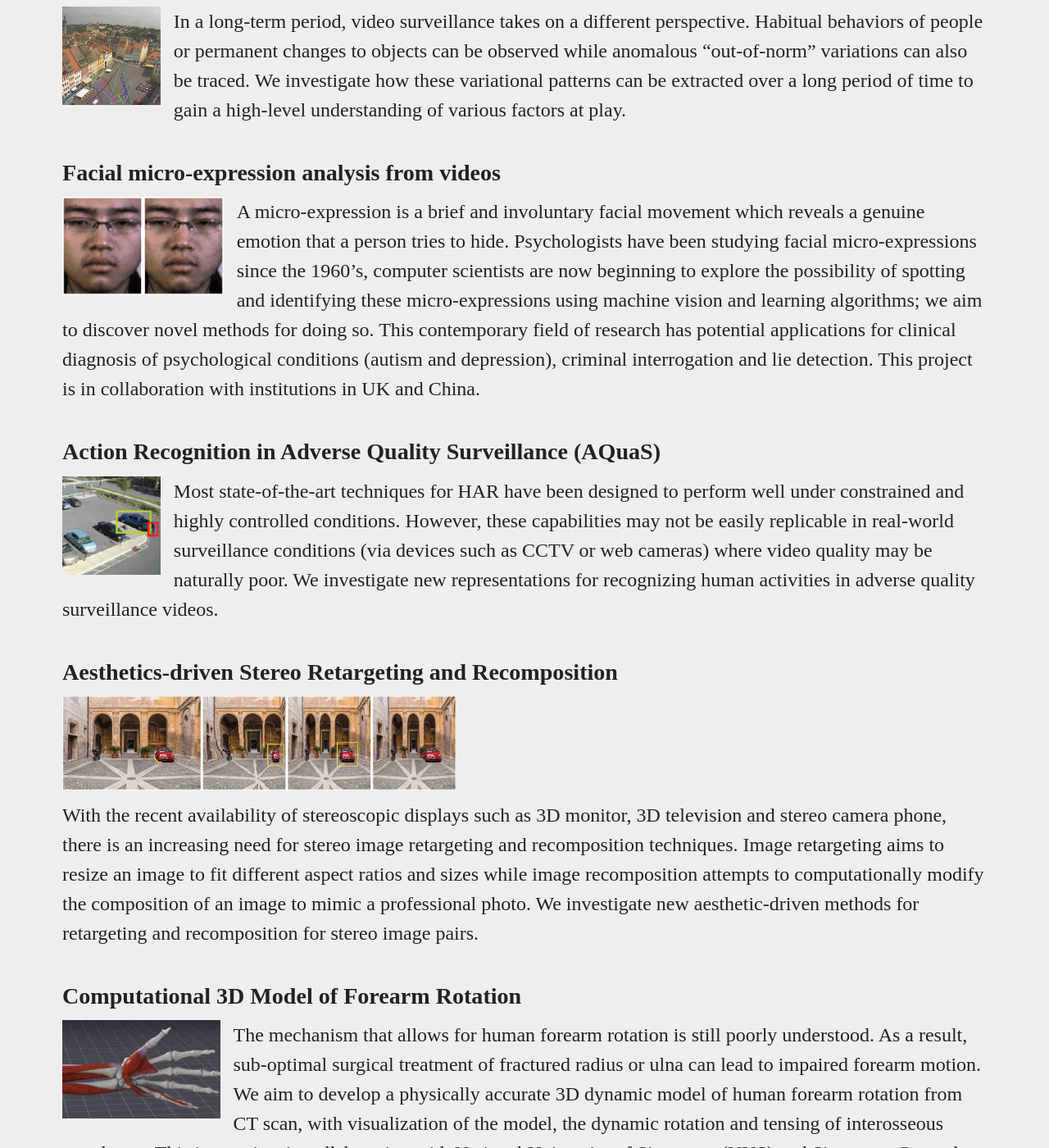
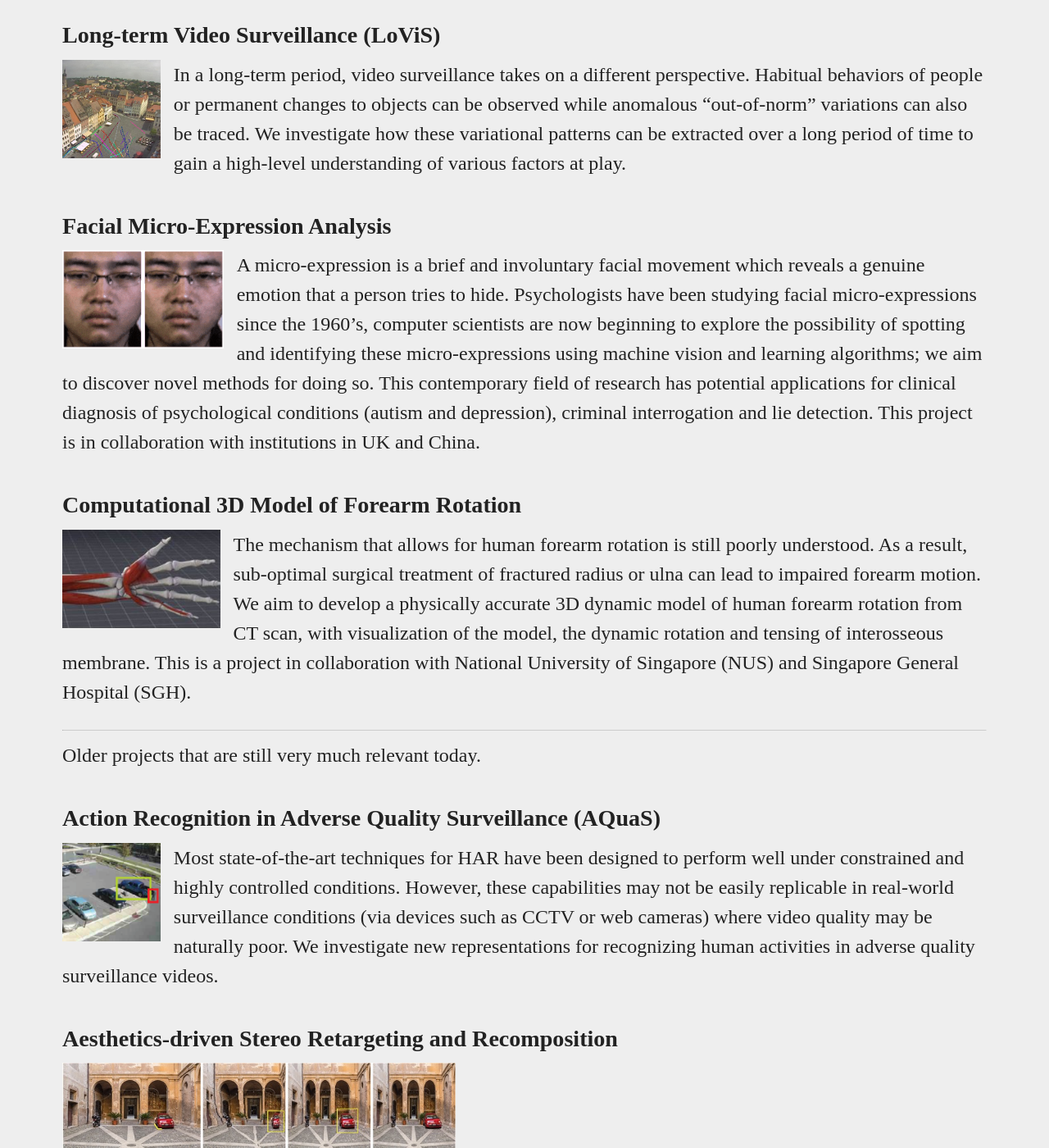
Before and after one commit to viprlab/viprlab.github.io, a Jekyll site: the page built from research.md, in a window 1280 px wide and 1400 px high, scrolled down 904 px. Shown: the whole window at 82% size. Built offline with Jekyll 4.4.1, drawn with Linux system fonts in a browser that asks for light colours; some of the changed text lies outside the part shown.

Commit message:
Update research.md

```diff
--- a/research.md
+++ b/research.md
@@ -13,6 +13,8 @@ We have a number of funded and non-funded projects which are currently on-going.
 {% include imagethumbnailblock.html align="left" url="/images/latte.jpg" width="120px" height="120px" padding="right" %}
 Image aesthetic evaluation is a research field which aims to design computationally-driven methods which can automatically rate or predict the perceived aesthetic quality of an image or photograph by learning from image content, photographic rules and other semantic information. We investigate how features can be learned in an unsupervised manner as opposed to traditional hand-crafted rules, and design new deep learning architectures to evaluate the aesthetic beauty of photographs.
 {: #proj-description}
+Magzhan Kairanbay, Hii Yong Lian, John See, Wong Lai Kuan
+{: #proj-members}
 {% include clearfloat.html prevfloat="left" %}
 
 ### Long-term Video Surveillance (LoViS)
@@ -21,11 +23,20 @@ In a long-term period, video surveillance takes on a different perspective. Habi
 {: #proj-description}
 {% include clearfloat.html prevfloat="left" %}
 
-### Facial micro-expression analysis from videos
+### Facial Micro-Expression Analysis
 {% include imagethumbnailblock.html align="left" url="/images/microexp-emm.gif" height="120px" padding="right" %}
 A micro-expression is a brief and involuntary facial movement which reveals a genuine emotion that a person tries to hide. Psychologists have been studying facial micro-expressions since the 1960’s, computer scientists are now beginning to explore the possibility of spotting and identifying these micro-expressions using machine vision and learning algorithms; we aim to discover novel methods for doing so. This contemporary field of research has potential applications for clinical diagnosis of psychological conditions (autism and depression), criminal interrogation and lie detection. This project is in collaboration with institutions in UK and China.
 {: #proj-description}
 {% include clearfloat.html prevfloat="left" %}
+
+### Computational 3D Model of Forearm Rotation
+{% include imagethumbnailblock.html align="left" url="/images/3dforearm.png" height="120px" padding="right" %}
+The mechanism that allows for human forearm rotation is still poorly understood. As a result, sub-optimal surgical treatment of fractured radius or ulna can lead to impaired forearm motion. We aim to develop a physically accurate 3D dynamic model of human forearm rotation from CT scan, with visualization of the model, the dynamic rotation and tensing of interosseous membrane. This is a project in collaboration with National University of Singapore (NUS) and Singapore General Hospital (SGH).
+{: #proj-description}
+{% include clearfloat.html prevfloat="left" %}
+
+---
+Older projects that are still very much relevant today.
 
 ### Action Recognition in Adverse Quality Surveillance (AQuaS)
 {% include imagethumbnailblock.html align="left" url="/images/aquas.png" width="120px" height="120px" padding="right" %}
@@ -39,11 +50,7 @@ With the recent availability of stereoscopic displays such as 3D monitor, 3D tel
 {: #proj-description}
 {% include clearfloat.html prevfloat="left" %}
 
-### Computational 3D Model of Forearm Rotation
-{% include imagethumbnailblock.html align="left" url="/images/3dforearm.png" height="120px" padding="right" %}
-The mechanism that allows for human forearm rotation is still poorly understood. As a result, sub-optimal surgical treatment of fractured radius or ulna can lead to impaired forearm motion. We aim to develop a physically accurate 3D dynamic model of human forearm rotation from CT scan, with visualization of the model, the dynamic rotation and tensing of interosseous membrane. This is a project in collaboration with National University of Singapore (NUS) and Singapore General Hospital (SGH).
-{: #proj-description}
-{% include clearfloat.html prevfloat="left" %}
+
 
 
 ## Funding/Grants
```
